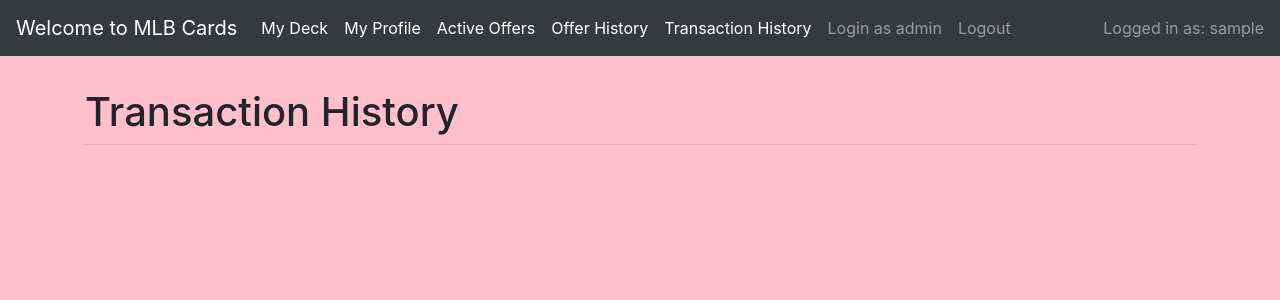
After one commit to MichaelDeutschCoding/baseball-cards, a Django app: page /transactions/ in a window 1280 px wide. The commit adds this page. Shown: the top 300 px of the page. Run offline with Django 3.2, Linux system fonts and the light colour scheme; the visitor is signed in with stand-in values (Sample User, id 1); data that the repository does not hold is empty; some libraries are stand-ins or nearby versions.

Commit message:
transaction & offer history

```diff
--- a/app/forms.py
+++ b/app/forms.py
@@ -1,4 +1,4 @@
-from app.models import Comment, Offer
+from app.models import Comment, Offer, Card
 from django.forms import ModelForm, Select, NumberInput
 from django.forms.widgets import Textarea
 
@@ -11,6 +11,10 @@ class CreateOfferForm(ModelForm):
             'price': NumberInput(attrs={'class': "form-control w-75"})
         }
 
+    def __init__(self, deck, *args, **kwargs):
+        super().__init__(*args, **kwargs)
+        self.fields['card'].queryset = Card.objects.filter(owner=deck)
+
 class AddCommentForm(ModelForm):
     class Meta:
         model = Comment
--- a/app/urls.py
+++ b/app/urls.py
@@ -14,4 +14,8 @@ urlpatterns = [
     path('offers/<int:offer_id>', views.offer_details, name='offer-details'),
     path('offers/<int:offer_id>/comments', views.add_comment, name='add-comment'),
     path('offers/', views.view_offers, name='active-offers'),
+    path('old-offers/', views.old_offers, name='old-offers'),
+    path('new-offer/', views.new_offer, name='new-offer'),
+    path('buy/<int:offer_id>', views.buy, name='buy'),
+    path('transactions/', views.transaction_history, name='transaction-history'),
 ] + static(settings.MEDIA_URL, document_root=settings.MEDIA_ROOT)
--- a/app/views.py
+++ b/app/views.py
@@ -6,8 +6,9 @@ from django.shortcuts import render, redirect
 from django.urls import reverse
 from django.contrib import messages
 from random import choice
-from .forms import AddCommentForm
-from .models import Deck, Card, Player, Offer, Comment
+from .forms import AddCommentForm, CreateOfferForm
+from .models import Deck, Card, Player, Offer, Comment, Transaction
+
 
 def index(request):
     return render(request, 'index.html')
@@ -70,6 +71,12 @@ def view_offers(request):
     return render(request, 'app/offers.html', {'offers': offers})
 
 @login_required
+def old_offers(request):
+    offers = Offer.objects.filter(active=False)
+
+    return render(request, 'app/offers.html', {'offers': offers})
+
+@login_required
 def offer_details(request, offer_id):
     try:
         offer = Offer.objects.get(id=offer_id)
@@ -97,3 +104,46 @@ def add_comment(request, offer_id):
     return JsonResponse({
         'comment_id': comment.pk
     }, status=201)
+
+
+@login_required
+def new_offer(request):
+
+    seller = request.user.profile.deck
+    if request.method == 'POST':
+        print(request.POST)
+        form = CreateOfferForm(data=request.POST, deck=seller)
+        if form.is_valid():
+            offer = Offer(
+                seller=seller,
+                card=form.cleaned_data['card'],
+                price=form.cleaned_data['price']
+            )
+            offer.save()
+            messages.info(request, 'Offer created.')
+            return redirect(reverse('view-deck'))
+
+    else:
+        form = CreateOfferForm(seller)
+
+    return render(request, 'app/new_offer.html', {'form': form})
+
+@login_required
+def buy(request, offer_id):
+    try:
+        offer = Offer.objects.get(id=offer_id)
+    except Offer.DoesNotExist:
+        return redirect(reverse('error-page'))
+
+    Transaction(
+        offer=offer,
+        buyer=request.user.profile.deck
+    ).save()
+    messages.info(request, 'Purchase successful.')
+    return redirect(reverse('home'))
+
+@login_required
+def transaction_history(request):
+    transactions = Transaction.objects.all()
+
+    return render(request, 'app/transactions.html', {'transactions': transactions})
--- /dev/null
+++ b/templates/app/transactions.html
@@ -0,0 +1,32 @@
+{% extends 'base.html' %}
+
+{% block page_name %}Transactions{% endblock %}
+
+
+{% block page_styles %}
+{% endblock %}
+
+
+{% block header %}Transaction History{% endblock %}
+
+
+{% block content %}
+<div class="row">
+    {% for transaction in transactions %}
+    <div class="card m-2 p-2" style="width:18rem;">
+        <div class="card-title"><strong>{{ transaction.offer.card.player }}
+            {% if transaction.offer.card.signed %}<br>*SIGNED* {% endif %}</strong>
+        </div>
+        Sold By: {{ transaction.offer.seller }}<br>
+        Buyer: {{ transaction.buyer }}<br>
+        Price: {{ transaction.offer.price }}<br>
+        Date: {{ transaction.date }}<br>
+        <small>Comments: {{ transaction.offer.comment_set.count }}</small>
+        <a class="btn btn-secondary" href="{% url 'offer-details' transaction.offer.pk %}">See Offer</a>
+    </div>
+    {% endfor %}
+</div>
+{% endblock %}
+
+{% block scripts %}
+{% endblock %}
--- a/templates/partials/navbar.html
+++ b/templates/partials/navbar.html
@@ -13,6 +13,12 @@
           <a class="nav-link active" href="{% url 'accounts:profile' %}">My Profile</a>
       <li class="nav-item">
         <a class="nav-link active" href="{% url 'active-offers' %}">Active Offers</a>
+      </li>
+      <li class="nav-item">
+        <a class="nav-link active" href="{% url 'old-offers' %}">Offer History</a>
+      </li>
+      <li class="nav-item">
+        <a class="nav-link active" href="{% url 'transaction-history' %}">Transaction History</a>
       </li>
         </li>
           <li class="nav-item">
```
Also changed, not shown: static/app/offerComment.js (added, +23 -0 lines), templates/app/deck.html (+6 -1 lines), templates/app/new_offer.html (added, +24 -0 lines), templates/app/offer.html (+5 -4 lines), templates/app/offers.html (+10 -1 lines).
